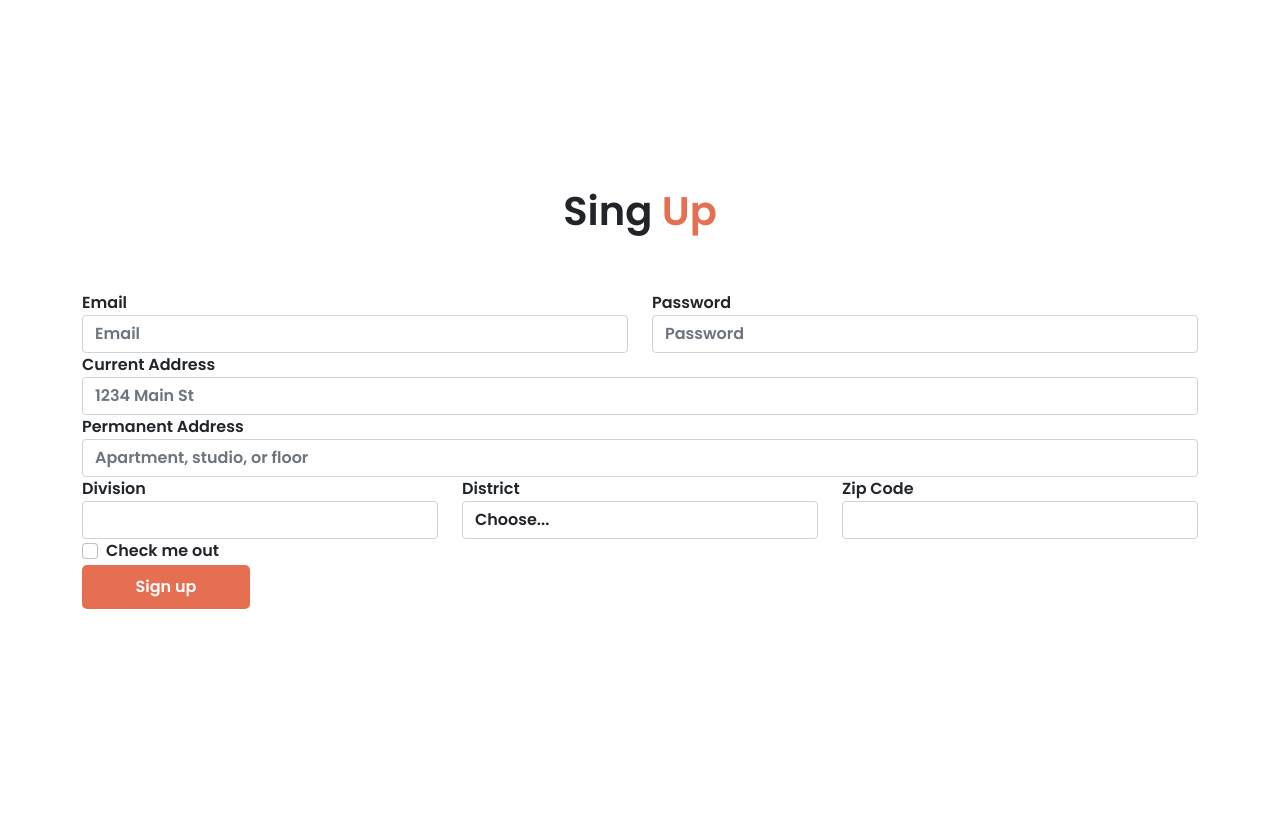
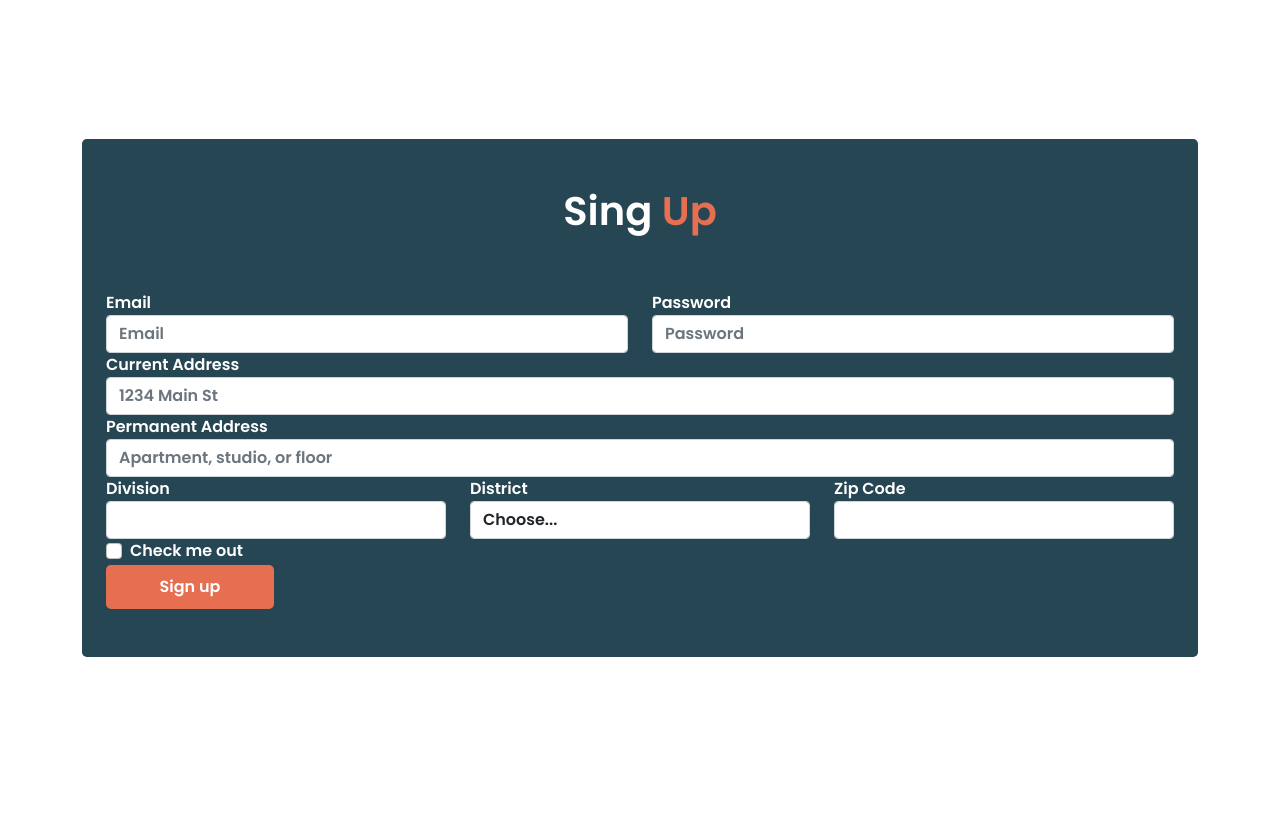
Before and after one commit to prantobiswas321/honda-cbr-bootstrap, a plain HTML site: page index.html in a window 1280 px wide. Shown: the part 3340-4174 px from the top of the page. Drawn offline with nearby package versions, Linux system fonts and the light colour scheme.

Commit message:
sign up style added

```diff
--- a/index.html
+++ b/index.html
@@ -357,9 +357,9 @@
         <!-- extra bonus section #1 ends here -->
 
         <!-- extra bonus section #2 starts here -->
-        <section class="my-5 py-5">
-            <h1 class="text-center pb-5">Sing <span class="header-text-color">Up</span></h1>
-            <form>
+        <section class="container px-4 rounded-3 my-5 py-5 header-bg-color">
+            <h1 class="text-center pb-5 text-white">Sing <span class="header-text-color">Up</span></h1>
+            <form class="text-white">
                 <div class="row row-cols-1 row-cols-lg-2">
                     <div class="col">
                         <div class="form-group">
```
